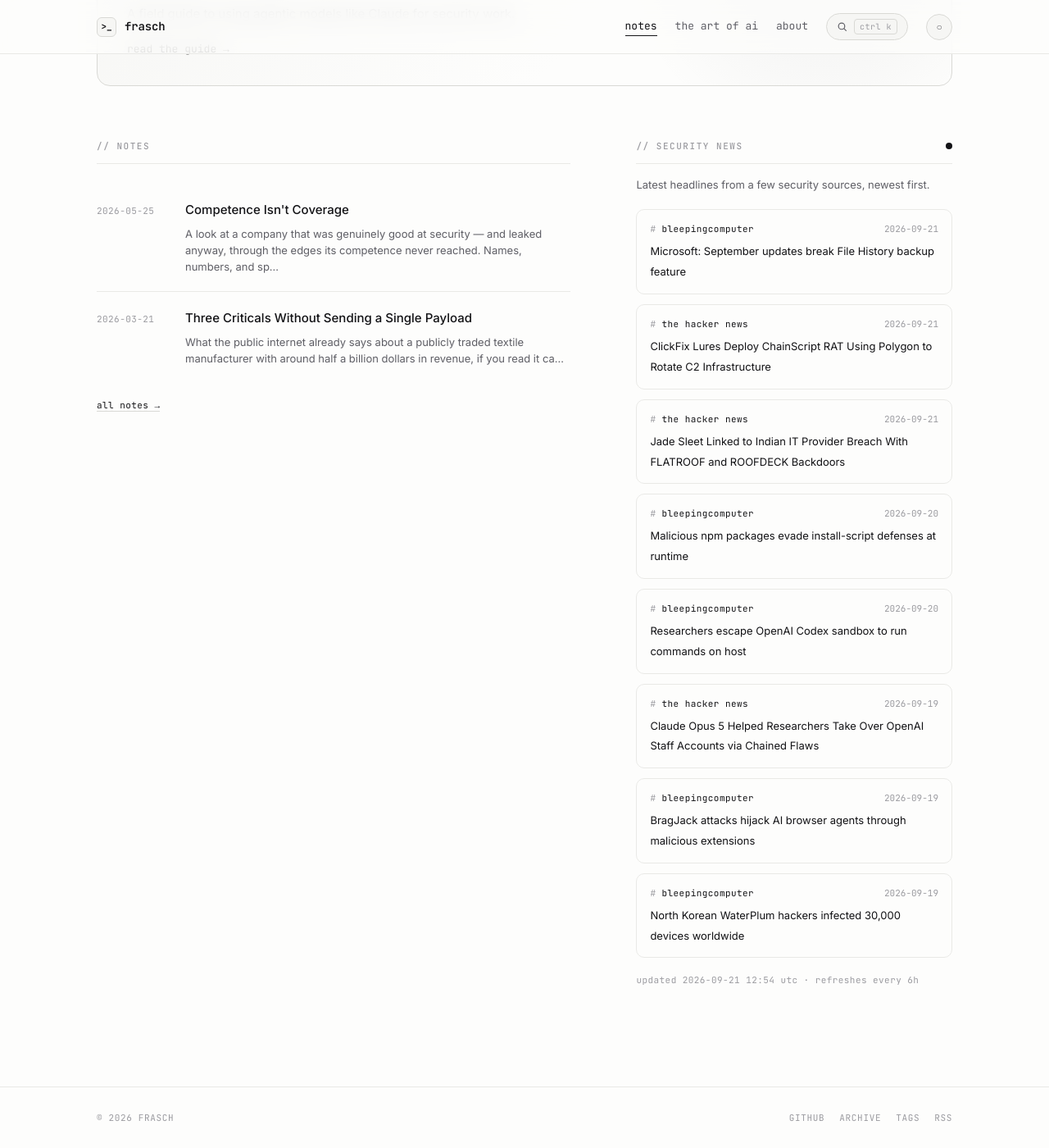
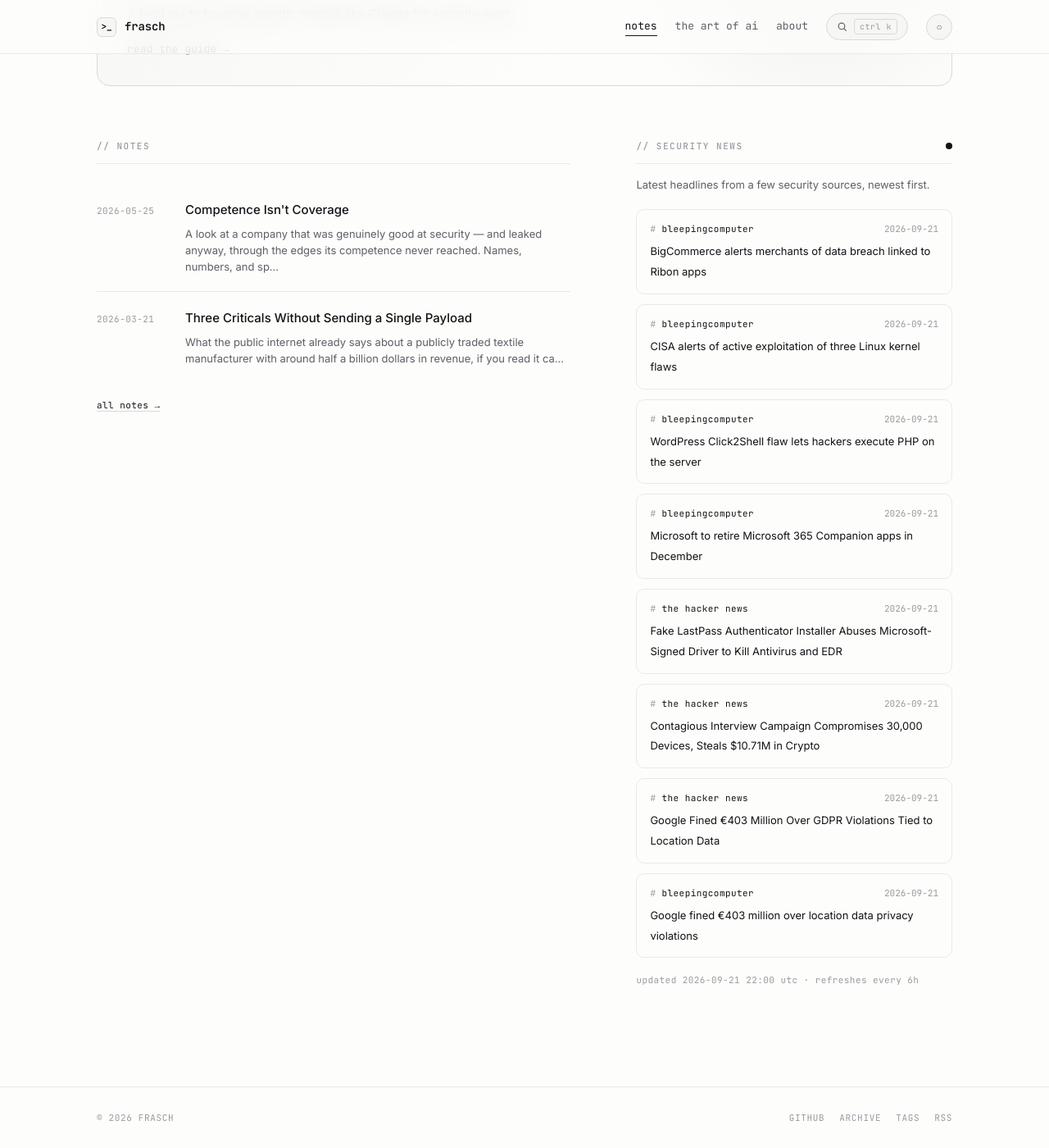
Before and after one commit to whoisfrasch/frasch, a Jekyll site: the page built from index.html, in a window 1280 px wide and 1400 px high, scrolled down 615 px. Shown: the whole window at 82% size. Built offline with Jekyll 4.4.1, drawn with Linux system fonts in a browser that asks for light colours.

Commit message:
Refresh security news feed

```diff
--- a/_data/news.json
+++ b/_data/news.json
@@ -1,53 +1,53 @@
 {
-  "updated": "2026-09-21T12:54:42Z",
+  "updated": "2026-09-21T22:00:48Z",
   "items": [
     {
       "source": "bleepingcomputer",
-      "title": "Microsoft: September updates break File History backup feature",
-      "link": "https://www.bleepingcomputer.com/news/microsoft/microsoft-september-updates-break-file-history-backup-feature/",
-      "date": "2026-09-21T11:45:54Z"
+      "title": "BigCommerce alerts merchants of data breach linked to Ribon apps",
+      "link": "https://www.bleepingcomputer.com/news/security/bigcommerce-alerts-merchants-of-data-breach-linked-to-ribon-apps/",
+      "date": "2026-09-21T21:18:49Z"
+    },
+    {
+      "source": "bleepingcomputer",
+      "title": "CISA alerts of active exploitation of three Linux kernel flaws",
+      "link": "https://www.bleepingcomputer.com/news/security/cisa-alerts-of-active-exploitation-of-three-linux-kernel-flaws/",
+      "date": "2026-09-21T20:12:17Z"
+    },
+    {
+      "source": "bleepingcomputer",
+      "title": "WordPress Click2Shell flaw lets hackers execute PHP on the server",
+      "link": "https://www.bleepingcomputer.com/news/security/wordpress-click2shell-flaw-lets-hackers-execute-php-on-the-server/",
+      "date": "2026-09-21T18:23:11Z"
+    },
+    {
+      "source": "bleepingcomputer",
+      "title": "Microsoft to retire Microsoft 365 Companion apps in December",
+      "link": "https://www.bleepingcomputer.com/news/microsoft/microsoft-to-retire-microsoft-365-companion-apps-in-december/",
+      "date": "2026-09-21T17:54:49Z"
     },
     {
       "source": "the hacker news",
-      "title": "ClickFix Lures Deploy ChainScript RAT Using Polygon to Rotate C2 Infrastructure",
-      "link": "https://thehackernews.com/2026/09/clickfix-lures-deploy-chainscript-rat.html",
-      "date": "2026-09-21T08:39:38Z"
+      "title": "Fake LastPass Authenticator Installer Abuses Microsoft-Signed Driver to Kill Antivirus and EDR",
+      "link": "https://thehackernews.com/2026/09/fake-lastpass-authenticator-installer.html",
+      "date": "2026-09-21T17:31:01Z"
     },
     {
       "source": "the hacker news",
-      "title": "Jade Sleet Linked to Indian IT Provider Breach With FLATROOF and ROOFDECK Backdoors",
-      "link": "https://thehackernews.com/2026/09/jade-sleet-linked-to-indian-it-provider.html",
-      "date": "2026-09-21T06:06:44Z"
+      "title": "Contagious Interview Campaign Compromises 30,000 Devices, Steals $10.71M in Crypto",
+      "link": "https://thehackernews.com/2026/09/contagious-interview-campaign.html",
+      "date": "2026-09-21T17:19:00Z"
+    },
+    {
+      "source": "the hacker news",
+      "title": "Google Fined €403 Million Over GDPR Violations Tied to Location Data",
+      "link": "https://thehackernews.com/2026/09/google-fined-403-million-over-gdpr.html",
+      "date": "2026-09-21T16:57:31Z"
     },
     {
       "source": "bleepingcomputer",
-      "title": "Malicious npm packages evade install-script defenses at runtime",
-      "link": "https://www.bleepingcomputer.com/news/security/malicious-npm-packages-evade-install-script-defenses-at-runtime/",
-      "date": "2026-09-20T14:11:21Z"
-    },
-    {
-      "source": "bleepingcomputer",
-      "title": "Researchers escape OpenAI Codex sandbox to run commands on host",
-      "link": "https://www.bleepingcomputer.com/news/security/researchers-escape-openai-codex-sandbox-to-run-commands-on-host/",
-      "date": "2026-09-20T12:00:00Z"
-    },
-    {
-      "source": "the hacker news",
-      "title": "Claude Opus 5 Helped Researchers Take Over OpenAI Staff Accounts via Chained Flaws",
-      "link": "https://thehackernews.com/2026/09/claude-opus-5-helped-researchers-take.html",
-      "date": "2026-09-19T18:36:53Z"
-    },
-    {
-      "source": "bleepingcomputer",
-      "title": "BragJack attacks hijack AI browser agents through malicious extensions",
-      "link": "https://www.bleepingcomputer.com/news/security/bragjack-attacks-hijack-ai-browser-agents-through-malicious-extensions/",
-      "date": "2026-09-19T14:56:31Z"
-    },
-    {
-      "source": "bleepingcomputer",
-      "title": "North Korean WaterPlum hackers infected 30,000 devices worldwide",
-      "link": "https://www.bleepingcomputer.com/news/security/north-korean-waterplum-hackers-infected-30-000-devices-worldwide/",
-      "date": "2026-09-19T14:05:15Z"
+      "title": "Google fined €403 million over location data privacy violations",
+      "link": "https://www.bleepingcomputer.com/news/security/google-fined-403-million-over-location-data-privacy-violations/",
+      "date": "2026-09-21T15:41:22Z"
     }
   ]
 }
```
